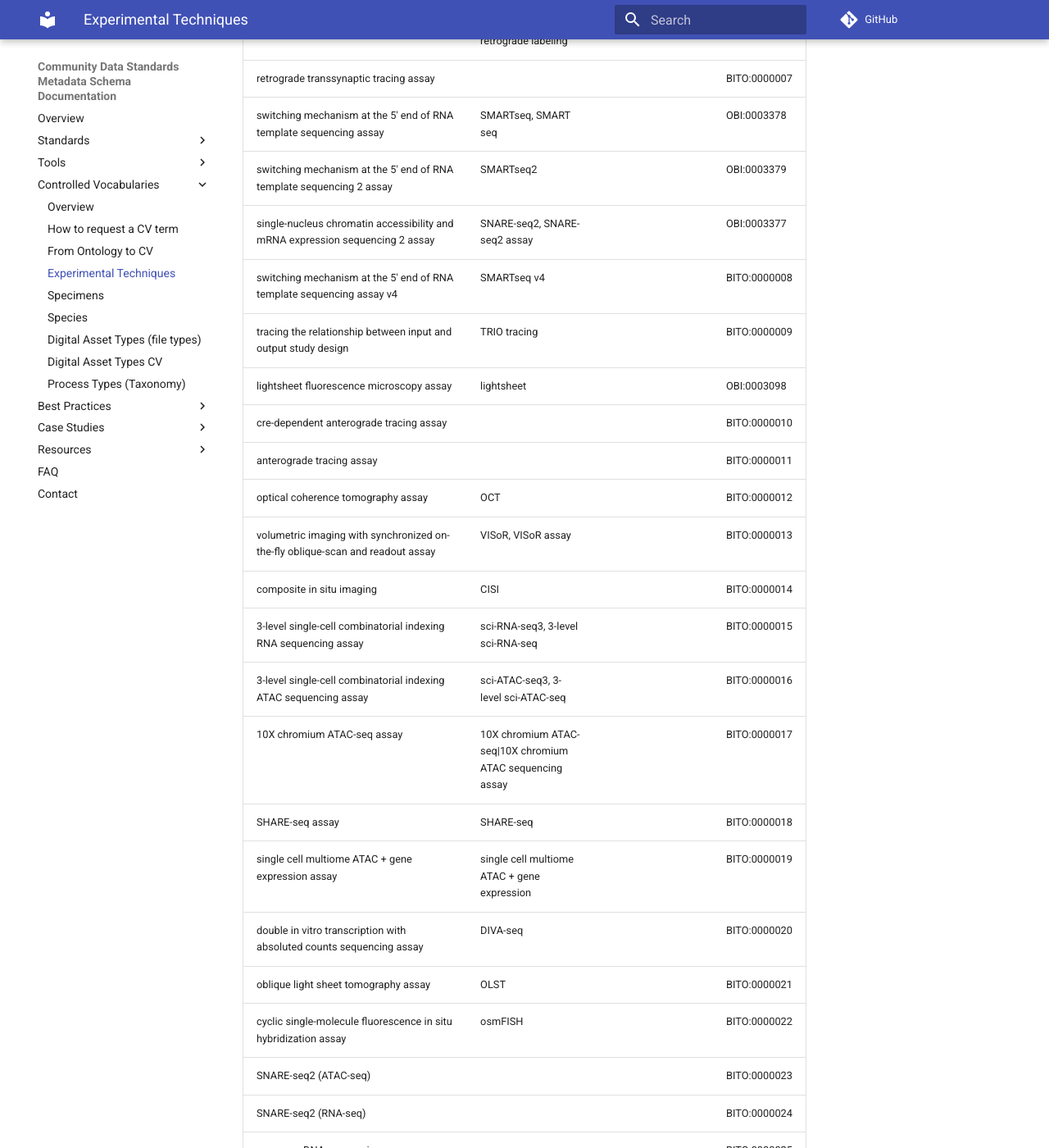
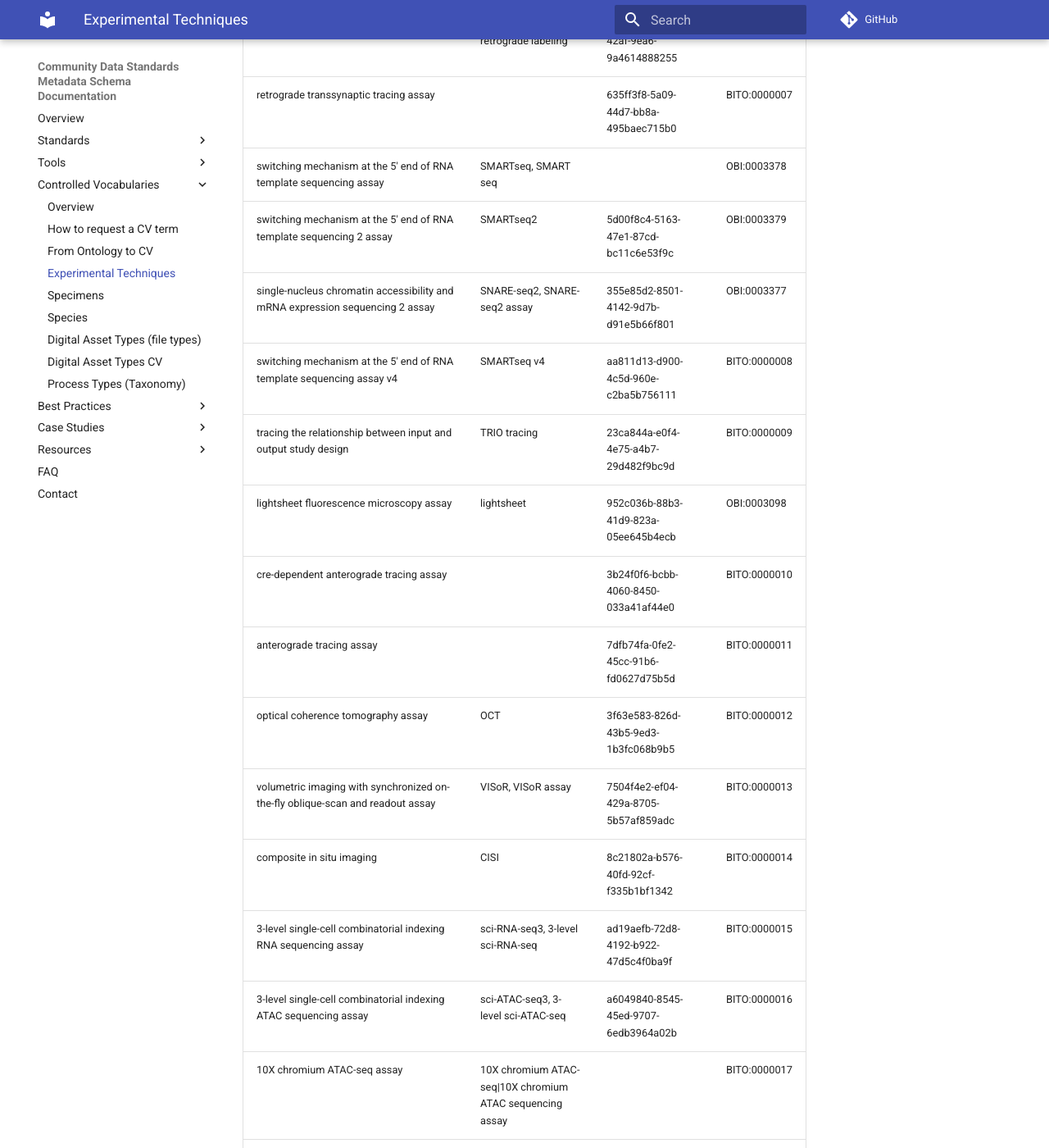
Before and after one commit to AllenInstitute/CDS-metadata-schemas, an MkDocs documentation site: the page built from docs/Controlled Vocabularies/Experimental Techniques.md, in a window 1280 px wide and 1400 px high, scrolled down 1976 px. Shown: the whole window at 82% size. Built offline with MkDocs 1.6.1 and Material for MkDocs 9.7.7, drawn with Linux system fonts in a browser that asks for light colours; some of the changed text lies outside the part shown.

Commit message:
added IDs and reformatted table

```diff
--- a/docs/Controlled Vocabularies/Experimental Techniques.md
+++ b/docs/Controlled Vocabularies/Experimental Techniques.md
@@ -24,48 +24,48 @@
 | single-cell ATAC-seq | scATAC-seq |  | OBI:0002764 |
 | single-nucleus ATAC-seq | snATAC-seq |  | OBI:0002762 |
 | single-cell RNA sequencing assay | scRNA-seq | | OBI:0002631 |
-| retrograde tracing assay | retrograde tracing, retrograde labeling | | BITO:0000006 |
-| retrograde transsynaptic tracing assay |  |  | BITO:0000007 |
+| retrograde tracing assay | retrograde tracing, retrograde labeling | 5ed06811-c247-42af-9ea6-9a4614888255 | BITO:0000006 |
+| retrograde transsynaptic tracing assay |  | 635ff3f8-5a09-44d7-bb8a-495baec715b0 | BITO:0000007 |
 | switching mechanism at the 5' end of RNA template sequencing assay | SMARTseq, SMART seq | | OBI:0003378 |
-| switching mechanism at the 5' end of RNA template sequencing 2 assay | SMARTseq2 | | OBI:0003379 |
-| single-nucleus chromatin accessibility and mRNA expression sequencing 2 assay | SNARE-seq2, SNARE-seq2 assay | | OBI:0003377 |
-| switching mechanism at the 5' end of RNA template sequencing assay v4 | SMARTseq v4 | | BITO:0000008 |
-| tracing the relationship between input and output study design | TRIO tracing | | BITO:0000009 |
-| lightsheet fluorescence microscopy assay | lightsheet | | OBI:0003098 |
-| cre-dependent anterograde tracing assay | |  | BITO:0000010 |
-| anterograde tracing assay | | | BITO:0000011 |
-| optical coherence tomography assay | OCT | | BITO:0000012 |
-| volumetric imaging with synchronized on-the-fly oblique-scan and readout assay | VISoR, VISoR assay | | BITO:0000013 |
-| composite in situ imaging | CISI | | BITO:0000014 |
-| 3-level single-cell combinatorial indexing RNA sequencing assay | sci-RNA-seq3, 3-level sci-RNA-seq | | BITO:0000015 |
-| 3-level single-cell combinatorial indexing ATAC sequencing assay | sci-ATAC-seq3, 3-level sci-ATAC-seq | | BITO:0000016 |
+| switching mechanism at the 5' end of RNA template sequencing 2 assay | SMARTseq2 | 5d00f8c4-5163-47e1-87cd-bc11c6e53f9c | OBI:0003379 |
+| single-nucleus chromatin accessibility and mRNA expression sequencing 2 assay | SNARE-seq2, SNARE-seq2 assay | 355e85d2-8501-4142-9d7b-d91e5b66f801 | OBI:0003377 |
+| switching mechanism at the 5' end of RNA template sequencing assay v4 | SMARTseq v4 | aa811d13-d900-4c5d-960e-c2ba5b756111 | BITO:0000008 |
+| tracing the relationship between input and output study design | TRIO tracing | 23ca844a-e0f4-4e75-a4b7-29d482f9bc9d | BITO:0000009 |
+| lightsheet fluorescence microscopy assay | lightsheet | 952c036b-88b3-41d9-823a-05ee645b4ecb | OBI:0003098 |
+| cre-dependent anterograde tracing assay | | 3b24f0f6-bcbb-4060-8450-033a41af44e0 | BITO:0000010 |
+| anterograde tracing assay | | 7dfb74fa-0fe2-45cc-91b6-fd0627d75b5d | BITO:0000011 |
+| optical coherence tomography assay | OCT | 3f63e583-826d-43b5-9ed3-1b3fc068b9b5 | BITO:0000012 |
+| volumetric imaging with synchronized on-the-fly oblique-scan and readout assay | VISoR, VISoR assay | 7504f4e2-ef04-429a-8705-5b57af859adc | BITO:0000013 |
+| composite in situ imaging | CISI | 8c21802a-b576-40fd-92cf-f335b1bf1342 | BITO:0000014 |
+| 3-level single-cell combinatorial indexing RNA sequencing assay | sci-RNA-seq3, 3-level sci-RNA-seq | ad19aefb-72d8-4192-b922-47d5c4f0ba9f | BITO:0000015 |
+| 3-level single-cell combinatorial indexing ATAC sequencing assay | sci-ATAC-seq3, 3-level sci-ATAC-seq | a6049840-8545-45ed-9707-6edb3964a02b | BITO:0000016 |
 | 10X chromium ATAC-seq assay | 10X chromium ATAC-seq\|10X chromium ATAC sequencing assay | | BITO:0000017 |
-| SHARE-seq assay | SHARE-seq |  | BITO:0000018 |
+| SHARE-seq assay | SHARE-seq | de0f17bf-7610-41d0-a1ee-6cfcf06fcfa1 | BITO:0000018 |
 | single cell multiome ATAC + gene expression assay | single cell multiome ATAC + gene expression | | BITO:0000019 |
 | double in vitro transcription with absoluted counts sequencing assay | DIVA-seq | | BITO:0000020 |
-| oblique light sheet tomography assay | OLST | | BITO:0000021 |
-| cyclic single-molecule fluorescence in situ hybridization assay | osmFISH | | BITO:0000022 |
+| oblique light sheet tomography assay | OLST | 4da3d706-b02c-4e87-baf6-ba9cd775fc0d | BITO:0000021 |
+| cyclic single-molecule fluorescence in situ hybridization assay | osmFISH | f62b09ad-1608-4160-a712-5c5d20b66981 | BITO:0000022 |
 | SNARE-seq2 (ATAC-seq) | | | BITO:0000023 |
 | SNARE-seq2 (RNA-seq) | | | BITO:0000024 |
-| nanopore DNA sequencing assay | | | BITO:0000025 |
+| nanopore DNA sequencing assay | | Oxford Nanopore long-read sequencing | BITO:0000025 |
 | single cell isoform RNA sequencing assay | ScISOr-seq | | BITO:0000026 |
-| single nucleus methyl-3C sequencing assay | sn-m3c-seq | | BITO:0000027 |
+| single nucleus methyl-3C sequencing assay | sn-m3c-seq | 34ab1458-fafb-41be-a9b8-8641133e71a5 | BITO:0000027 |
 | single nucleus methyl-C sequencing assay version 2 | snmC-seq2 | | BITO:0000028 |
 | mC-seq3 | | | BITO:0000029 |
-| single-cell combinatorial indexing with WGBS methylation analysis version 2 | | | BITO:0000030 |
-| multiplex immunoassay | | | BITO:0000031 |
+| single-cell combinatorial indexing with WGBS methylation analysis version 2 | sci-METv2 | 4874d71f-f84f-461d-9f99-706105f55fc7 | BITO:0000030 |
+| multiplex immunoassay | | ba9b2f4d-5794-4276-8bf2-9bcc33a19b24 | BITO:0000031 |
 | immunoassay | | | BITO:0000032 |
-| calcium imaging assay | Ca2+ imaging, Ca imaging | | BITO:0000033 |
+| calcium imaging assay | Ca2+ imaging, Ca imaging | 0a3747af-571a-4277-9079-6bc7335c269b | BITO:0000033 |
 | cellular assay | | | BITO:0000034 |
 | human brain optimized light sheet microscopy assay | HOLiS | | BITO:0000035 |
-| temp-O sequencing assay | temp-O seq | | BITO:0000036 |
+| temp-O sequencing assay | temp-O seq | 3603db94-a6f1-4459-8dd0-b4724757b1a9 | BITO:0000036 |
 | x-ray holographic nano-tomography assay | XHN | | BITO:0000037 |
-| Pacific Bioscience long-read sequencing assay | | | BITO:0000038 |
-| enhancer virus labelling assay | enhancer virus labeling | | BITO:0000039 |
-| paired-tag assay | | | BITO:0000040 |
-| whole genome sequencing assay | WGS | | OBI:0002117 |
-| magnetic resonance imaging assay | MRI | | OBI:0002985  |
-| DNA sequencing assay | nucleotide sequencing | | OBI:0000626 |
+| Pacific Bioscience long-read sequencing assay | | 04e4eece-1a56-40e6-a213-43e80ad1af06 | BITO:0000038 |
+| enhancer virus labelling assay | enhancer virus labeling | 4aacc6ca-2042-4149-ac0f-a60222784fde | BITO:0000039 |
+| paired-tag assay | | 968ef9e0-0a91-4a04-9d94-1f522a67f873 | BITO:0000040 |
+| whole genome sequencing assay | WGS | 2bfee61e-4077-450b-a568-64c63cccbffb | OBI:0002117 |
+| magnetic resonance imaging assay | MRI | 2b0361d3-6d3e-4e43-8e9f-e0b76eb64e24 | OBI:0002985  |
+| DNA sequencing assay | nucleotide sequencing | fd41eb65-d7da-4afb-956b-0174f3547b22 | OBI:0000626 |
 | DBiT-seq | | | BITO:0000041 |
 | Perturb-seq | CRISP-seq, CROP-seq | | BITO:0000042 |
 | SMARTSeqSC | | | BITO:0000043 |
```
